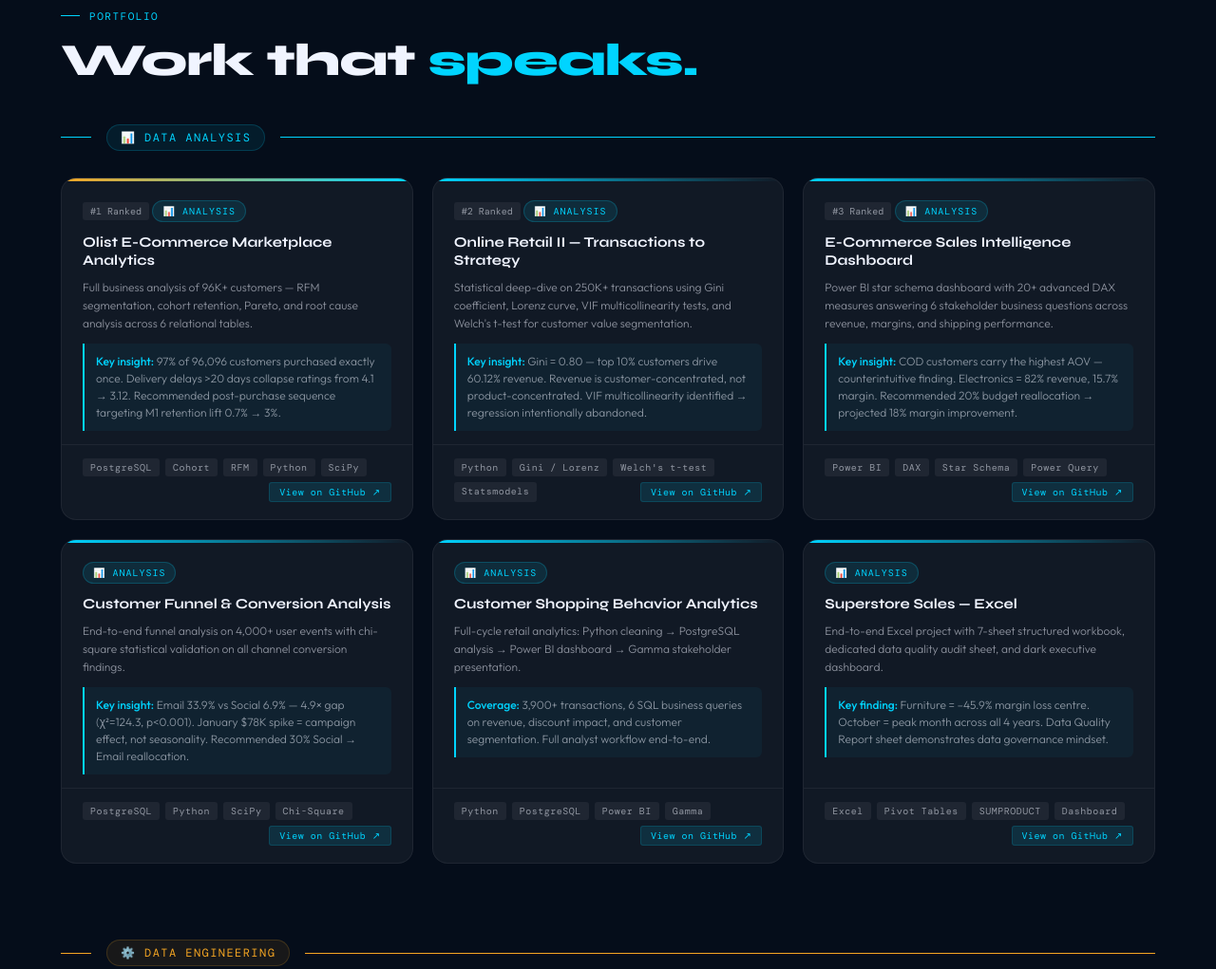
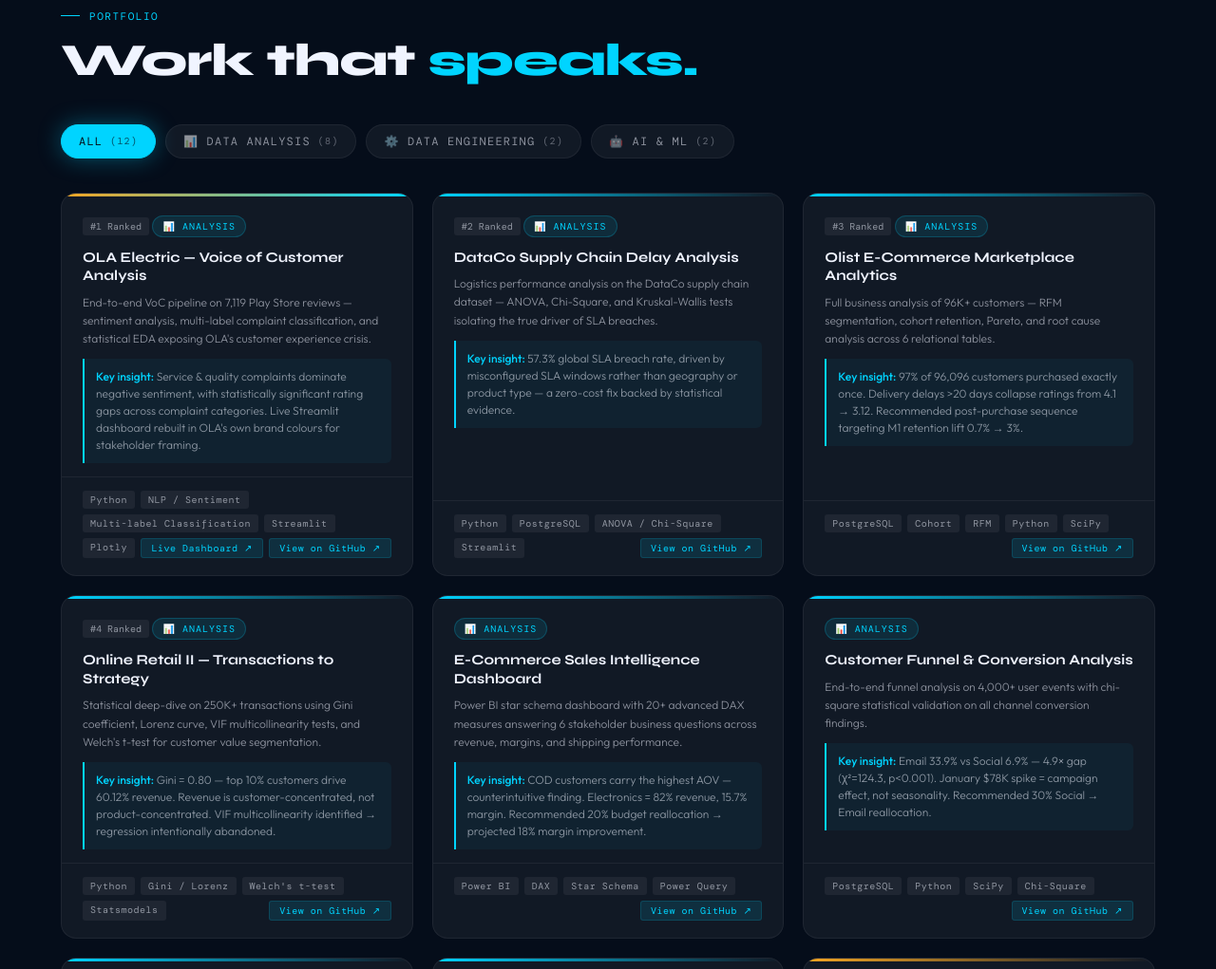
Before and after one commit to A-NarenKarthikeyan/A-NarenKarthikeyan.github.io, a plain HTML site: page index.html in a window 1280 px wide. Shown: the part 2520-3541 px from the top of the page at 95% size. Drawn offline with nearby package versions, Linux system fonts and the light colour scheme; animation ran at ten frames a second; a web font is replaced by a local one.

Commit message:
Add files via upload

```diff
--- a/index.html
+++ b/index.html
@@ -681,11 +681,45 @@
     }
 
     .project-tabs {
-      display: none
+      display: flex;
+      flex-wrap: wrap;
+      gap: 10px;
+      margin-bottom: 36px
     }
 
     .ptab {
-      display: none
+      display: inline-flex;
+      align-items: center;
+      gap: 8px;
+      font-family: var(--fm);
+      font-size: 12px;
+      letter-spacing: .1em;
+      text-transform: uppercase;
+      color: var(--white-dim);
+      background: var(--white-faint);
+      border: 1px solid var(--border-soft);
+      padding: 9px 18px;
+      border-radius: 30px;
+      cursor: pointer;
+      transition: all .25s ease;
+      white-space: nowrap
+    }
+
+    .ptab:hover {
+      color: var(--white);
+      border-color: var(--border)
+    }
+
+    .ptab.active {
+      color: var(--navy);
+      background: var(--electric);
+      border-color: var(--electric);
+      box-shadow: 0 0 24px rgba(0, 212, 255, .35)
+    }
+
+    .ptab .ptab-count {
+      font-size: 10px;
+      opacity: .65
     }
 
     .gh-link {
@@ -1226,26 +1260,73 @@
       <h2 class="section-title">Work that <span class="accent">speaks.</span></h2>
     </div>
 
-    <!-- ── ANALYSIS ───────────────────────── -->
-    <div class="cat-block reveal">
-      <div class="cat-label-row">
-        <span class="cat-line cat-line-analysis"></span>
-        <span class="cat-label cat-label-analysis">📊 Data Analysis</span>
-        <span class="cat-line cat-line-analysis cat-line-grow"></span>
-      </div>
+    <div class="project-tabs reveal">
+      <button class="ptab active" data-filter="all" onclick="filterProjects('all', this)">All <span
+          class="ptab-count">(12)</span></button>
+      <button class="ptab" data-filter="analysis" onclick="filterProjects('analysis', this)">📊 Data Analysis <span
+          class="ptab-count">(8)</span></button>
+      <button class="ptab" data-filter="engineering" onclick="filterProjects('engineering', this)">⚙️ Data
+        Engineering <span class="ptab-count">(2)</span></button>
+      <button class="ptab" data-filter="ai" onclick="filterProjects('ai', this)">🤖 AI & ML <span
+          class="ptab-count">(2)</span></button>
+    </div>
+
     <div class="projects-grid">
 
-        <div class="project-card visible">
+      <div class="project-card visible" data-cat="analysis">
         <div class="card-glow featured-glow"></div>
         <div class="card-body">
           <div class="project-rank">#1 Ranked</div>
+          <div class="project-cat-badge badge-analysis">📊 Analysis</div>
+          <div class="project-title">OLA Electric — Voice of Customer Analysis</div>
+          <div class="project-desc">End-to-end VoC pipeline on 7,119 Play Store reviews — sentiment analysis,
+            multi-label complaint classification, and statistical EDA exposing OLA's customer experience crisis.</div>
+          <div class="project-insight"><strong>Key insight:</strong> Service & quality complaints dominate negative
+            sentiment, with statistically significant rating gaps across complaint categories. Live Streamlit
+            dashboard rebuilt in OLA's own brand colours for stakeholder framing.</div>
+        </div>
+        <div class="card-footer">
+          <span class="tech-tag">Python</span><span class="tech-tag">NLP / Sentiment</span><span
+            class="tech-tag">Multi-label Classification</span><span class="tech-tag">Streamlit</span><span
+            class="tech-tag">Plotly</span>
+          <a href="https://ola-electric-voc-analysis-km3otwgf7fvgvgve553bjy.streamlit.app" target="_blank"
+            rel="noopener" class="gh-link">Live Dashboard ↗</a>
+          <a href="https://github.com/A-NarenKarthikeyan/ola-electric-voc-analysis" target="_blank" rel="noopener"
+            class="gh-link">View on GitHub ↗</a>
+        </div>
+      </div>
+
+      <div class="project-card visible" data-cat="analysis">
+        <div class="card-glow analysis-glow"></div>
+        <div class="card-body">
+          <div class="project-rank">#2 Ranked</div>
+          <div class="project-cat-badge badge-analysis">📊 Analysis</div>
+          <div class="project-title">DataCo Supply Chain Delay Analysis</div>
+          <div class="project-desc">Logistics performance analysis on the DataCo supply chain dataset — ANOVA,
+            Chi-Square, and Kruskal-Wallis tests isolating the true driver of SLA breaches.</div>
+          <div class="project-insight"><strong>Key insight:</strong> 57.3% global SLA breach rate, driven by
+            misconfigured SLA windows rather than geography or product type — a zero-cost fix backed by statistical
+            evidence.</div>
+        </div>
+        <div class="card-footer">
+          <span class="tech-tag">Python</span><span class="tech-tag">PostgreSQL</span><span class="tech-tag">ANOVA /
+            Chi-Square</span><span class="tech-tag">Streamlit</span>
+          <a href="https://github.com/A-NarenKarthikeyan/Supply_chain" target="_blank" rel="noopener"
+            class="gh-link">View on GitHub ↗</a>
+        </div>
+      </div>
+
+      <div class="project-card visible" data-cat="analysis">
+        <div class="card-glow analysis-glow"></div>
+        <div class="card-body">
+          <div class="project-rank">#3 Ranked</div>
           <div class="project-cat-badge badge-analysis">📊 Analysis</div>
           <div class="project-title">Olist E-Commerce Marketplace Analytics</div>
           <div class="project-desc">Full business analysis of 96K+ customers — RFM segmentation, cohort retention,
             Pareto, and root cause analysis across 6 relational tables.</div>
           <div class="project-insight"><strong>Key insight:</strong> 97% of 96,096 customers purchased exactly once.
-              Delivery delays >20 days collapse ratings from 4.1 → 3.12. Recommended post-purchase sequence targeting M1
-              retention lift 0.7% → 3%.</div>
+            Delivery delays >20 days collapse ratings from 4.1 → 3.12. Recommended post-purchase sequence targeting
+            M1 retention lift 0.7% → 3%.</div>
         </div>
         <div class="card-footer">
           <span class="tech-tag">PostgreSQL</span><span class="tech-tag">Cohort</span><span
@@ -1255,10 +1336,10 @@
         </div>
       </div>
 
-        <div class="project-card visible">
+      <div class="project-card visible" data-cat="analysis">
         <div class="card-glow analysis-glow"></div>
         <div class="card-body">
-            <div class="project-rank">#2 Ranked</div>
+          <div class="project-rank">#4 Ranked</div>
           <div class="project-cat-badge badge-analysis">📊 Analysis</div>
           <div class="project-title">Online Retail II — Transactions to Strategy</div>
           <div class="project-desc">Statistical deep-dive on 250K+ transactions using Gini coefficient, Lorenz curve,
@@ -1275,10 +1356,9 @@
         </div>
       </div>
 
-        <div class="project-card visible">
+      <div class="project-card visible" data-cat="analysis">
         <div class="card-glow analysis-glow"></div>
         <div class="card-body">
-            <div class="project-rank">#3 Ranked</div>
           <div class="project-cat-badge badge-analysis">📊 Analysis</div>
           <div class="project-title">E-Commerce Sales Intelligence Dashboard</div>
           <div class="project-desc">Power BI star schema dashboard with 20+ advanced DAX measures answering 6
@@ -1295,7 +1375,7 @@
         </div>
       </div>
 
-        <div class="project-card visible">
+      <div class="project-card visible" data-cat="analysis">
         <div class="card-glow analysis-glow"></div>
         <div class="card-body">
           <div class="project-cat-badge badge-analysis">📊 Analysis</div>
@@ -1314,7 +1394,7 @@
         </div>
       </div>
 
-        <div class="project-card visible">
+      <div class="project-card visible" data-cat="analysis">
         <div class="card-glow analysis-glow"></div>
         <div class="card-body">
           <div class="project-cat-badge badge-analysis">📊 Analysis</div>
@@ -1332,15 +1412,15 @@
         </div>
       </div>
 
-        <div class="project-card visible">
+      <div class="project-card visible" data-cat="analysis">
         <div class="card-glow analysis-glow"></div>
         <div class="card-body">
           <div class="project-cat-badge badge-analysis">📊 Analysis</div>
           <div class="project-title">Superstore Sales — Excel</div>
-            <div class="project-desc">End-to-end Excel project with 7-sheet structured workbook, dedicated data quality
-              audit sheet, and dark executive dashboard.</div>
-            <div class="project-insight"><strong>Key finding:</strong> Furniture = –45.9% margin loss centre. October =
-              peak month across all 4 years. Data Quality Report sheet demonstrates data governance mindset.</div>
+          <div class="project-desc">End-to-end Excel project with 7-sheet structured workbook, dedicated data
+            quality audit sheet, and dark executive dashboard.</div>
+          <div class="project-insight"><strong>Key finding:</strong> Furniture = –45.9% margin loss centre. October
+            = peak month across all 4 years. Data Quality Report sheet demonstrates data governance mindset.</div>
         </div>
         <div class="card-footer">
           <span class="tech-tag">Excel</span><span class="tech-tag">Pivot Tables</span><span
@@ -1350,25 +1430,13 @@
         </div>
       </div>
 
-      </div>
-    </div>
-
-    <!-- ── DATA ENGINEERING ───────────────── -->
-    <div class="cat-block reveal">
-      <div class="cat-label-row">
-        <span class="cat-line cat-line-engineering"></span>
-        <span class="cat-label cat-label-engineering">⚙️ Data Engineering</span>
-        <span class="cat-line cat-line-engineering cat-line-grow"></span>
-      </div>
-      <div class="projects-grid">
-
-        <div class="project-card visible">
+      <div class="project-card visible" data-cat="engineering">
         <div class="card-glow engineering-glow"></div>
         <div class="card-body">
           <div class="project-cat-badge badge-engineering">⚙️ Engineering</div>
           <div class="project-title">Crypto ETL Pipeline — Databricks</div>
-            <div class="project-desc">Production-style cloud ETL pulling live crypto data hourly, storing incrementally
-              in Neon PostgreSQL, visualised in Power BI.</div>
+          <div class="project-desc">Production-style cloud ETL pulling live crypto data hourly, storing
+            incrementally in Neon PostgreSQL, visualised in Power BI.</div>
           <div class="project-insight"><strong>Architecture:</strong> CoinGecko API → Databricks Jobs (hourly) →
             PostgreSQL UPSERT → Power BI. Incremental load, idempotent runs, no Airflow dependency.</div>
         </div>
@@ -1380,7 +1448,7 @@
         </div>
       </div>
 
-        <div class="project-card visible">
+      <div class="project-card visible" data-cat="engineering">
         <div class="card-glow engineering-glow"></div>
         <div class="card-body">
           <div class="project-cat-badge badge-engineering">⚙️ Engineering</div>
@@ -1398,19 +1466,7 @@
         </div>
       </div>
 
-      </div>
-    </div>
-
-    <!-- ── AI & ML ────────────────────────── -->
-    <div class="cat-block reveal">
-      <div class="cat-label-row">
-        <span class="cat-line cat-line-ai"></span>
-        <span class="cat-label cat-label-ai">🤖 AI & ML</span>
-        <span class="cat-line cat-line-ai cat-line-grow"></span>
-      </div>
-      <div class="projects-grid">
-
-        <div class="project-card visible">
+      <div class="project-card visible" data-cat="ai">
         <div class="card-glow ai-glow"></div>
         <div class="card-body">
           <div class="project-cat-badge badge-ai">🤖 AI & ML</div>
@@ -1428,15 +1484,15 @@
         </div>
       </div>
 
-        <div class="project-card visible">
+      <div class="project-card visible" data-cat="ai">
         <div class="card-glow ai-glow"></div>
         <div class="card-body">
           <div class="project-cat-badge badge-ai">🤖 AI & ML</div>
           <div class="project-title">AI-Powered Data Analytics Platform</div>
-            <div class="project-desc">Copilot-style analytics platform — users query data in plain English via LLM, zero
-              SQL needed.</div>
-            <div class="project-insight"><strong>Stack:</strong> OpenRouter API → LLM generates Python analysis → Plotly
-              charts returned. Full NL2Analysis pipeline differentiating from 95% of analyst portfolios.</div>
+          <div class="project-desc">Copilot-style analytics platform — users query data in plain English via LLM,
+            zero SQL needed.</div>
+          <div class="project-insight"><strong>Stack:</strong> OpenRouter API → LLM generates Python analysis →
+            Plotly charts returned. Full NL2Analysis pipeline differentiating from 95% of analyst portfolios.</div>
         </div>
         <div class="card-footer">
           <span class="tech-tag">Python</span><span class="tech-tag">OpenRouter</span><span
@@ -1446,7 +1502,6 @@
         </div>
       </div>
 
-      </div>
     </div>
 
   </section>
@@ -1682,6 +1737,14 @@
     document.querySelectorAll('.stat-num[data-count]').forEach(el => co.observe(el));
 
     // filter removed — all projects always visible
+    function filterProjects(cat, btn) {
+      document.querySelectorAll('.ptab').forEach(t => t.classList.remove('active'));
+      btn.classList.add('active');
+      document.querySelectorAll('.project-card').forEach(card => {
+        const match = cat === 'all' || card.dataset.cat === cat;
+        card.classList.toggle('visible', match);
+      });
+    }
 
     // ─── NAV ACTIVE ───────────────────────────────────────────────
     const secs = document.querySelectorAll('section[id]');
```
Lines whose indentation alone changed are shown as unchanged.
